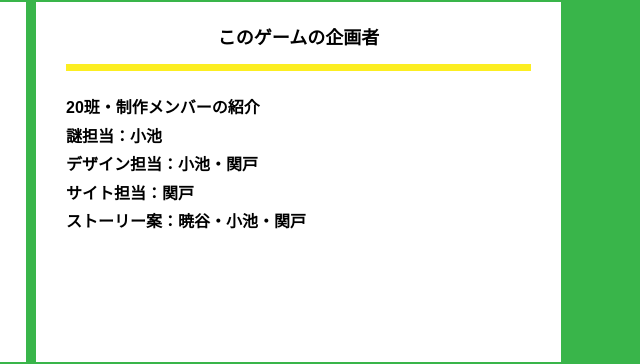
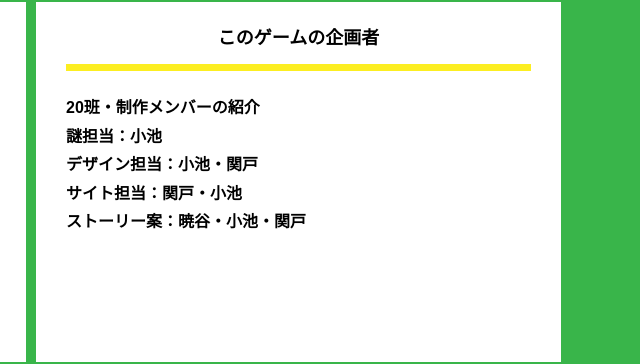
Before and after one commit to Okaki-n/alfa-omiya-20, a plain HTML site: page final.html in a window 1280 px wide. Shown: the part 1562-1926 px from the top of the page, 609-1249 px from the left. Drawn offline with Linux system fonts and the light colour scheme.

Commit message:
Update final.html

```diff
--- a/final.html
+++ b/final.html
@@ -67,7 +67,7 @@ Youtube貼り付けここまで-->
               <p class="card__content">20班・制作メンバーの紹介<br>
                 謎担当：小池<br>
                 デザイン担当：小池・関戸<br>
-                サイト担当：関戸<br>
+                サイト担当：関戸・小池<br>
                 ストーリー案：暁谷・小池・関戸<br>
             </div>
           </div>
```
